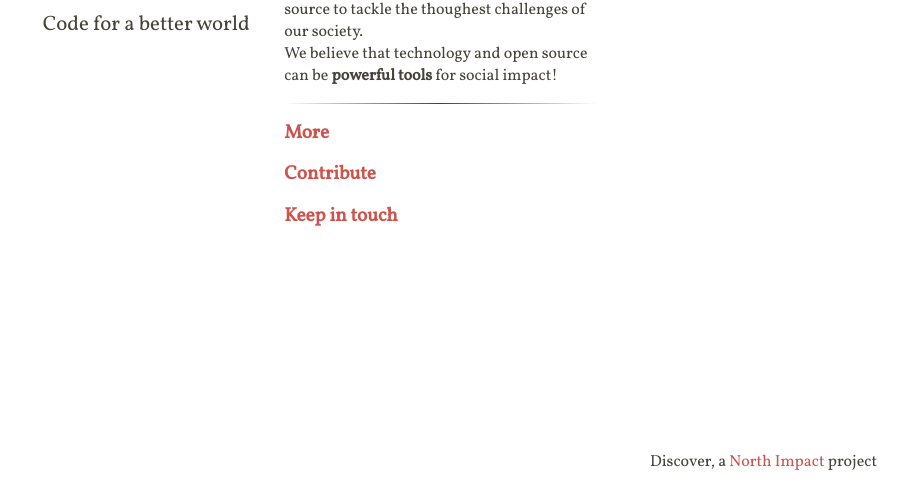
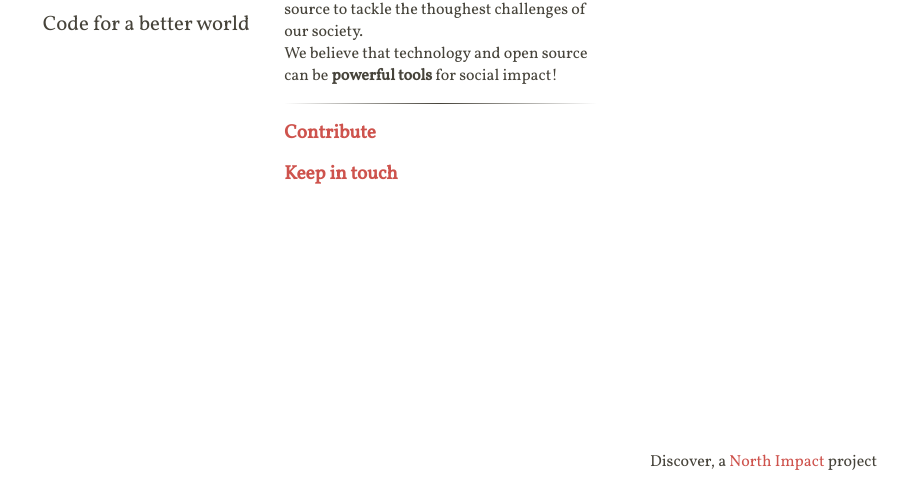
Before and after one commit to NorthImpact/northimpact.github.com, a plain HTML site: page discover/index.html in a window 1280 px wide. Shown: the part 309-800 px from the top of the page, without its empty margins (383-1280 px from the left). Drawn offline with Linux system fonts and the light colour scheme.

Commit message:
Update index.html

```diff
--- a/discover/index.html
+++ b/discover/index.html
@@ -54,9 +54,6 @@
 <hr />
 
 <ul class="fa-ul main-list">
-  <li class="main-list-item">
-      <a target="_blank" href="http://blog.goncalopestana.co/discover-meets-junction2015-a-hack/">More</a>
-  </li>
 
   <li class="main-list-item">
     <a target="_blank" href="https://github.com/NorthImpact/Discover">Contribute</a>
```
